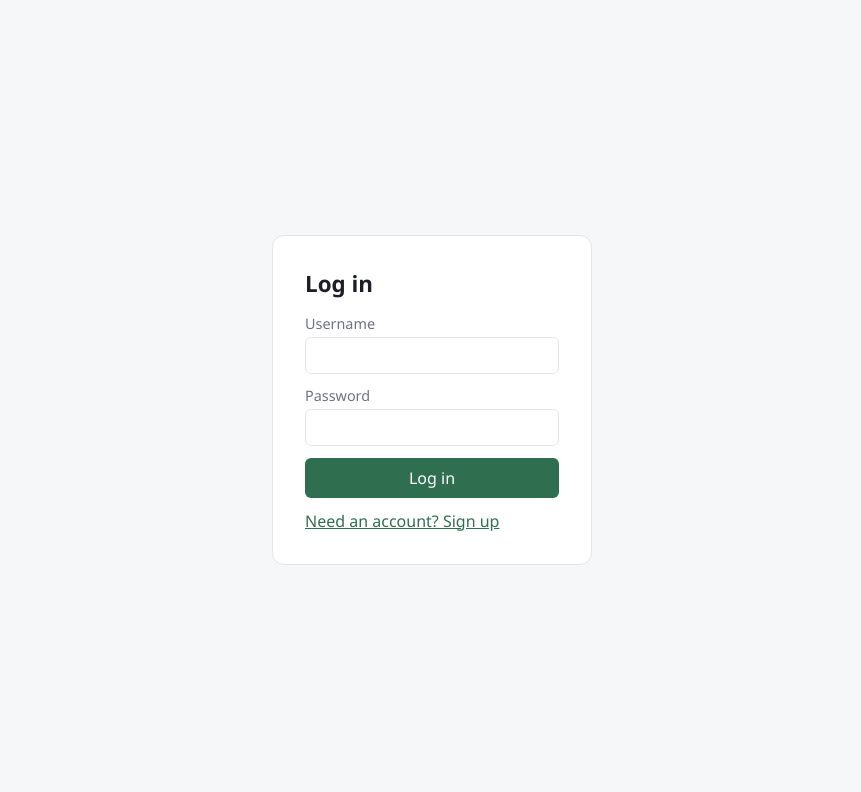
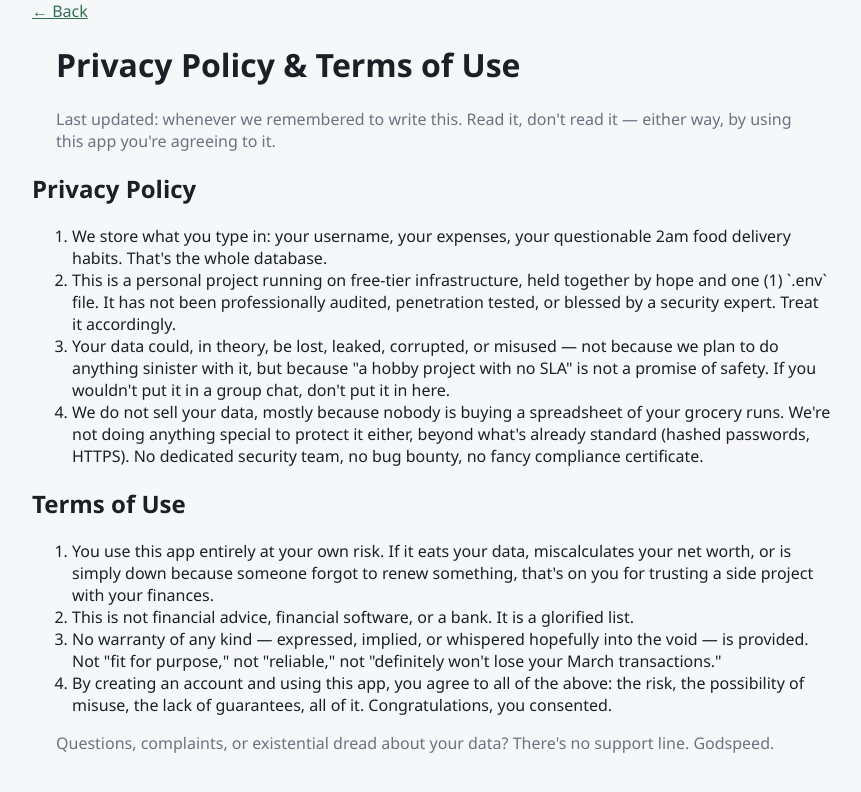
Before and after one commit to Goose-Of-War/personal-tracker, a React (Vite) app in the folder client/: page /legal in a window 1280 px wide. Before the commit this address led to /login. Shown: the top 792 px of the page, without its empty margins (208-1069 px from the left). Built offline with nearby package versions, Linux system fonts and the light colour scheme; no server answers.

Commit message:
Quality bug fixes and legal

```diff
--- a/client/src/App.jsx
+++ b/client/src/App.jsx
@@ -6,6 +6,7 @@ import Home from "./pages/Home.jsx";
 import Accounts from "./pages/Accounts.jsx";
 import Transactions from "./pages/Transactions.jsx";
 import Profile from "./pages/Profile.jsx";
+import Legal from "./pages/Legal.jsx";
 
 export default function App() {
   return (
@@ -13,6 +14,7 @@ export default function App() {
       <AuthProvider>
         <Routes>
           <Route path="/login" element={<LoginSignup />} />
+          <Route path="/legal" element={<Legal />} />
           <Route
             path="/"
             element={
--- a/client/src/components/NavBar.jsx
+++ b/client/src/components/NavBar.jsx
@@ -19,6 +19,7 @@ export default function NavBar() {
         <NavLink to="/accounts">Accounts</NavLink>
         <NavLink to="/transactions">Transactions</NavLink>
         <NavLink to="/profile">Profile</NavLink>
+        <NavLink to="/legal">Legal</NavLink>
       </div>
       <div className="navbar__user">
         {user && <span>{user.name}</span>}
--- /dev/null
+++ b/client/src/pages/Legal.jsx
@@ -0,0 +1,64 @@
+import { Link } from "react-router-dom";
+
+export default function Legal() {
+  return (
+    <div className="page">
+      <Link to="/login" className="link-button">
+        ← Back
+      </Link>
+      <h1>Privacy Policy &amp; Terms of Use</h1>
+      <p className="page-hint">
+        Last updated: whenever we remembered to write this. Read it, don't read it — either way,
+        by using this app you're agreeing to it.
+      </p>
+
+      <h2>Privacy Policy</h2>
+      <ol>
+        <li>
+          We store what you type in: your username, your expenses, your questionable 2am food
+          delivery habits. That's the whole database.
+        </li>
+        <li>
+          This is a personal project running on free-tier infrastructure, held together by hope
+          and one (1) `.env` file. It has not been professionally audited, penetration tested, or
+          blessed by a security expert. Treat it accordingly.
+        </li>
+        <li>
+          Your data could, in theory, be lost, leaked, corrupted, or misused — not because we plan
+          to do anything sinister with it, but because "a hobby project with no SLA" is not a
+          promise of safety. If you wouldn't put it in a group chat, don't put it in here.
+        </li>
+        <li>
+          We do not sell your data, mostly because nobody is buying a spreadsheet of your grocery
+          runs. We're not doing anything special to protect it either, beyond what's already
+          standard (hashed passwords, HTTPS). No dedicated security team, no bug bounty, no
+          fancy compliance certificate.
+        </li>
+      </ol>
+
+      <h2>Terms of Use</h2>
+      <ol>
+        <li>
+          You use this app entirely at your own risk. If it eats your data, miscalculates your
+          net worth, or is simply down because someone forgot to renew something, that's on you
+          for trusting a side project with your finances.
+        </li>
+        <li>This is not financial advice, financial software, or a bank. It is a glorified list.</li>
+        <li>
+          No warranty of any kind — expressed, implied, or whispered hopefully into the void — is
+          provided. Not "fit for purpose," not "reliable," not "definitely won't lose your
+          March transactions."
+        </li>
+        <li>
+          By creating an account and using this app, you agree to all of the above: the risk, the
+          possibility of misuse, the lack of guarantees, all of it. Congratulations, you consented.
+        </li>
+      </ol>
+
+      <p className="page-hint">
+        Questions, complaints, or existential dread about your data? There's no support line.
+        Godspeed.
+      </p>
+    </div>
+  );
+}
--- a/client/src/pages/LoginSignup.jsx
+++ b/client/src/pages/LoginSignup.jsx
@@ -1,5 +1,5 @@
 import { useState } from "react";
-import { useNavigate } from "react-router-dom";
+import { Link, useNavigate } from "react-router-dom";
 import { useAuth } from "../context/AuthContext.jsx";
 
 export default function LoginSignup() {
@@ -86,6 +86,10 @@ export default function LoginSignup() {
         >
           {mode === "login" ? "Need an account? Sign up" : "Already have an account? Log in"}
         </button>
+
+        <p className="page-hint">
+          By using this app you agree to the <Link to="/legal">Privacy Policy &amp; Terms of Use</Link>.
+        </p>
       </form>
     </div>
   );
--- a/client/src/pages/Profile.jsx
+++ b/client/src/pages/Profile.jsx
@@ -96,6 +96,7 @@ export default function Profile() {
               <input
                 value={newSubCategory[c.name] || ""}
                 onChange={(e) => setNewSubCategory((s) => ({ ...s, [c.name]: e.target.value }))}
+                onKeyDown={(e) => e.key === "Enter" && addSubCategory(c.name)}
                 placeholder="New sub-category"
               />
               <button type="button" className="button-secondary" onClick={() => addSubCategory(c.name)} disabled={saving}>
@@ -111,6 +112,7 @@ export default function Profile() {
           <input
             value={newCategoryName}
             onChange={(e) => setNewCategoryName(e.target.value)}
+            onKeyDown={(e) => e.key === "Enter" && addCategory()}
             placeholder="New category name"
           />
           <button type="button" onClick={addCategory} disabled={saving}>
--- a/package.json
+++ b/package.json
@@ -4,7 +4,7 @@
   "private": true,
   "type": "module",
   "engines": {
-    "node": "24.x"
+    "node": "20.x"
   },
   "dependencies": {
     "bcrypt": "^6.0.0",
```
